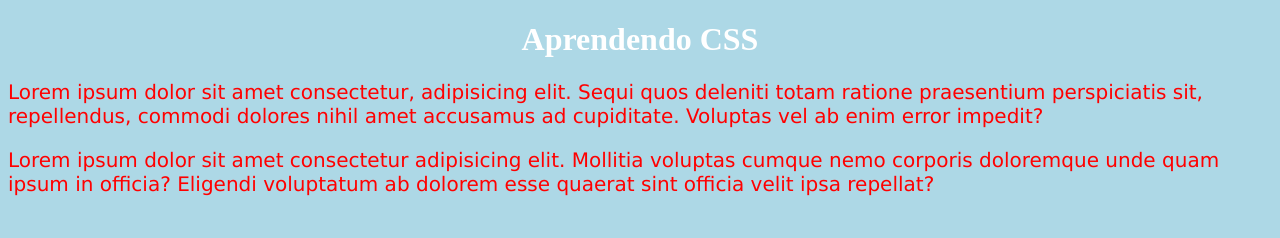
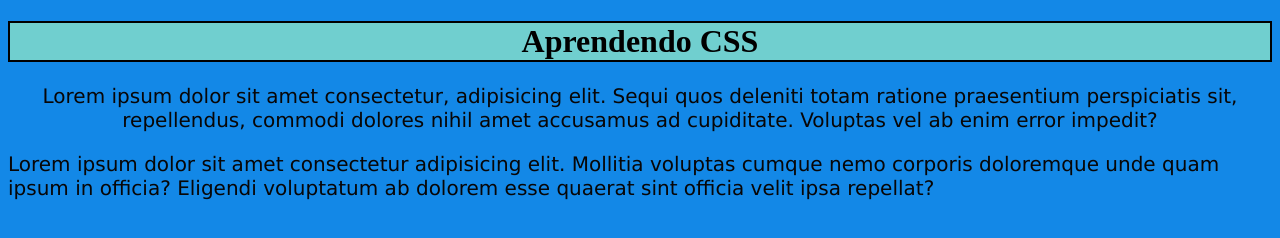
Before and after one commit to eiidiego/aprendendoCSS, a plain HTML site: page index.html in a window 1280 px wide. Drawn offline with Linux system fonts and the light colour scheme.

Commit message:
atualização

```diff
--- a/index.html
+++ b/index.html
@@ -9,8 +9,9 @@
 </head>
 <body>
 
-    <h1>Aprendendo CSS</h1>
-    <p>Lorem ipsum dolor sit amet consectetur, adipisicing elit. Sequi quos deleniti totam ratione praesentium perspiciatis sit, repellendus, commodi dolores nihil amet accusamus ad cupiditate. Voluptas vel ab enim error impedit?</p>
+    <h1 class="cor center">Aprendendo CSS</h1>
+    <p class="center">
+        Lorem ipsum dolor sit amet consectetur, adipisicing elit. Sequi quos deleniti totam ratione praesentium perspiciatis sit, repellendus, commodi dolores nihil amet accusamus ad cupiditate. Voluptas vel ab enim error impedit?</p>
     <p>Lorem ipsum dolor sit amet consectetur adipisicing elit. Mollitia voluptas cumque nemo corporis doloremque unde quam ipsum in officia? Eligendi voluptatum ab dolorem esse quaerat sint officia velit ipsa repellat?</p>
 </body>
 </html>
--- a/style.CSS
+++ b/style.CSS
@@ -1,14 +1,20 @@
 body {
-    background-color: lightblue;
+    background-color: rgb(19, 136, 231);
   }
 
   h1 {
-    color: white;
-    text-align: center;
+    border: 2px solid rgb(0, 0, 0);
+    background-color: rgb(112, 207, 207);
   }
 
   p {
-    color: red;
+    color: rgb(8, 6, 6);
     font-family: verdana;
     font-size: 20px;
   }
+  .center {
+    text-align: center;
+  }
+  .cor {
+    color:rgb(0, 0, 0)
+  }
```
